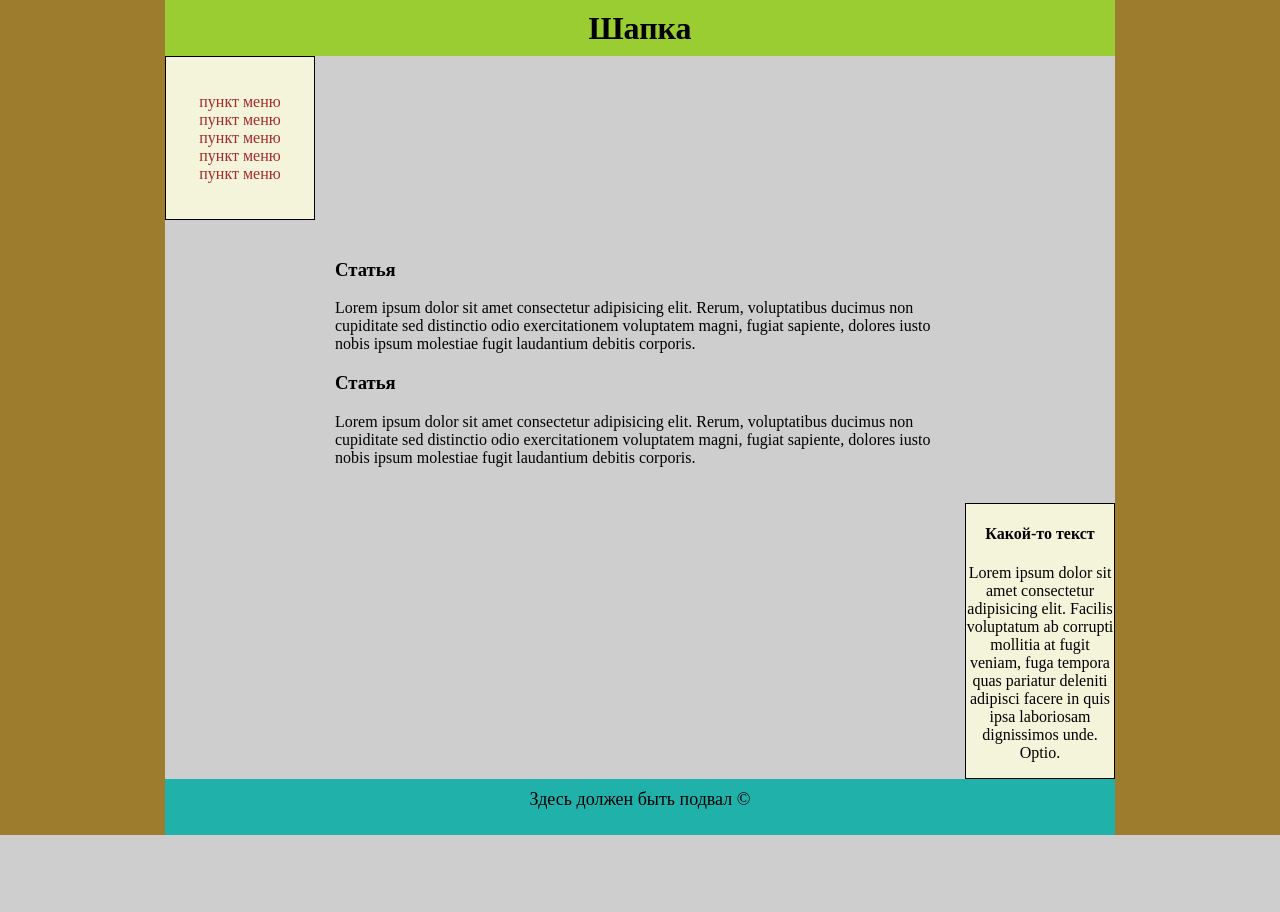
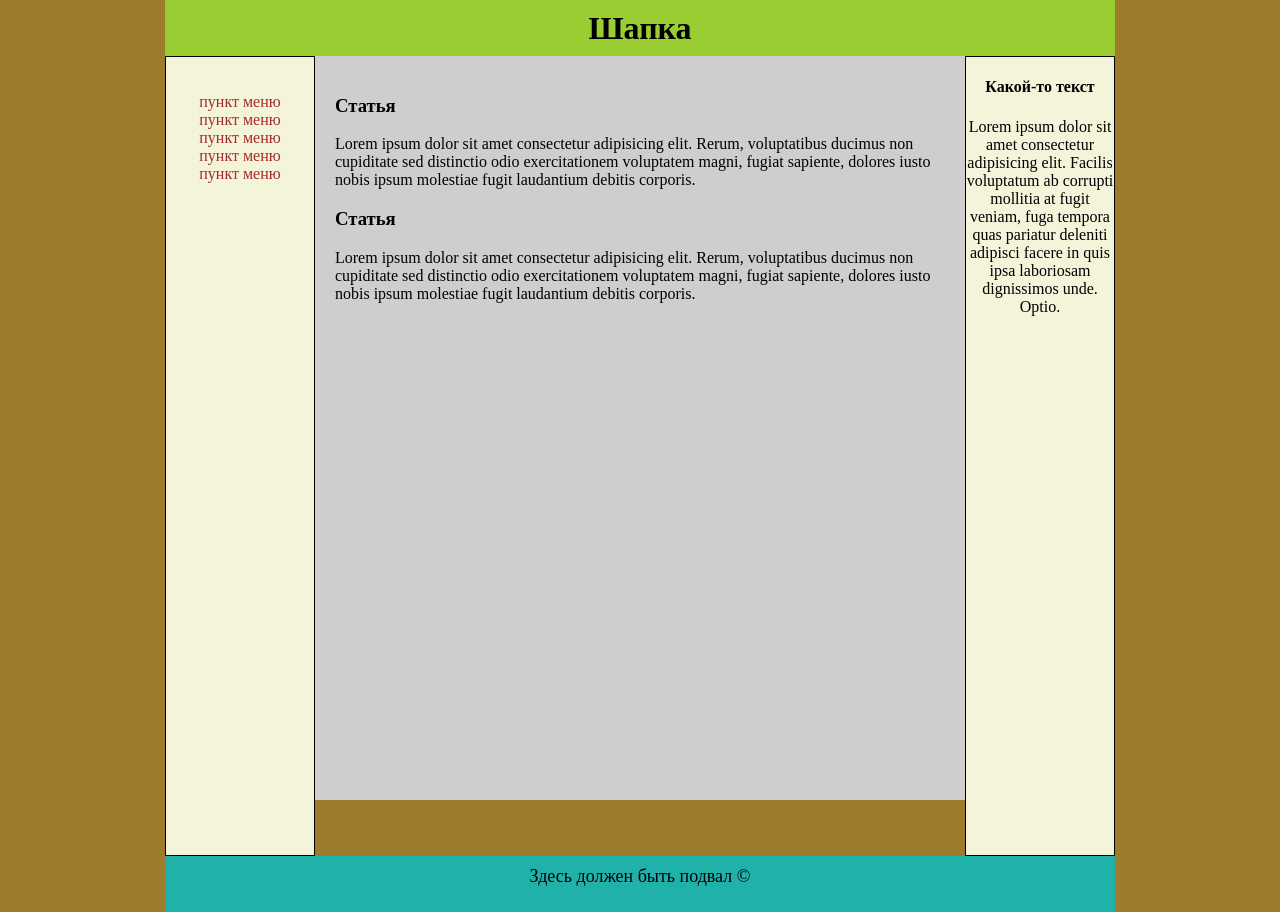
Before and after one commit to deverser/Web_dev_2035_2021, a PHP site: page / in a window 1280 px wide. Before the commit the page ends 835 px from the top, so only its background shows below. Run offline with PHP 8.4, Linux system fonts and the light colour scheme.

Commit message:
некоторые правки

```diff
--- a/CSS_float/css/style.css
+++ b/CSS_float/css/style.css
@@ -6,10 +6,10 @@
     padding: 0;
     margin: 0;
     background-color: #9D7C2E;
-    height: 100%;
 }
 
 .container {
+    height: 100vh;
     width: 950px;
     margin: 0 auto;
     background-color: #cecece;
@@ -57,26 +57,25 @@
 }
 
 
-
-main {
-    height: 100%;
-}
-
 aside {
     float: right;
     width: 150px;
     border: 1px solid;
     background-color: #F4F4DB;
     text-align: center;
+    height: 100%;
 }
 
 article {
     float: left;
     padding: 20px;
     width: 650px;
-    margin: 0 150px;
+    margin: 0;
 }
 
+.clearing {
+    clear: both;
+}
 
 footer {
     padding: 10px 0;
```
